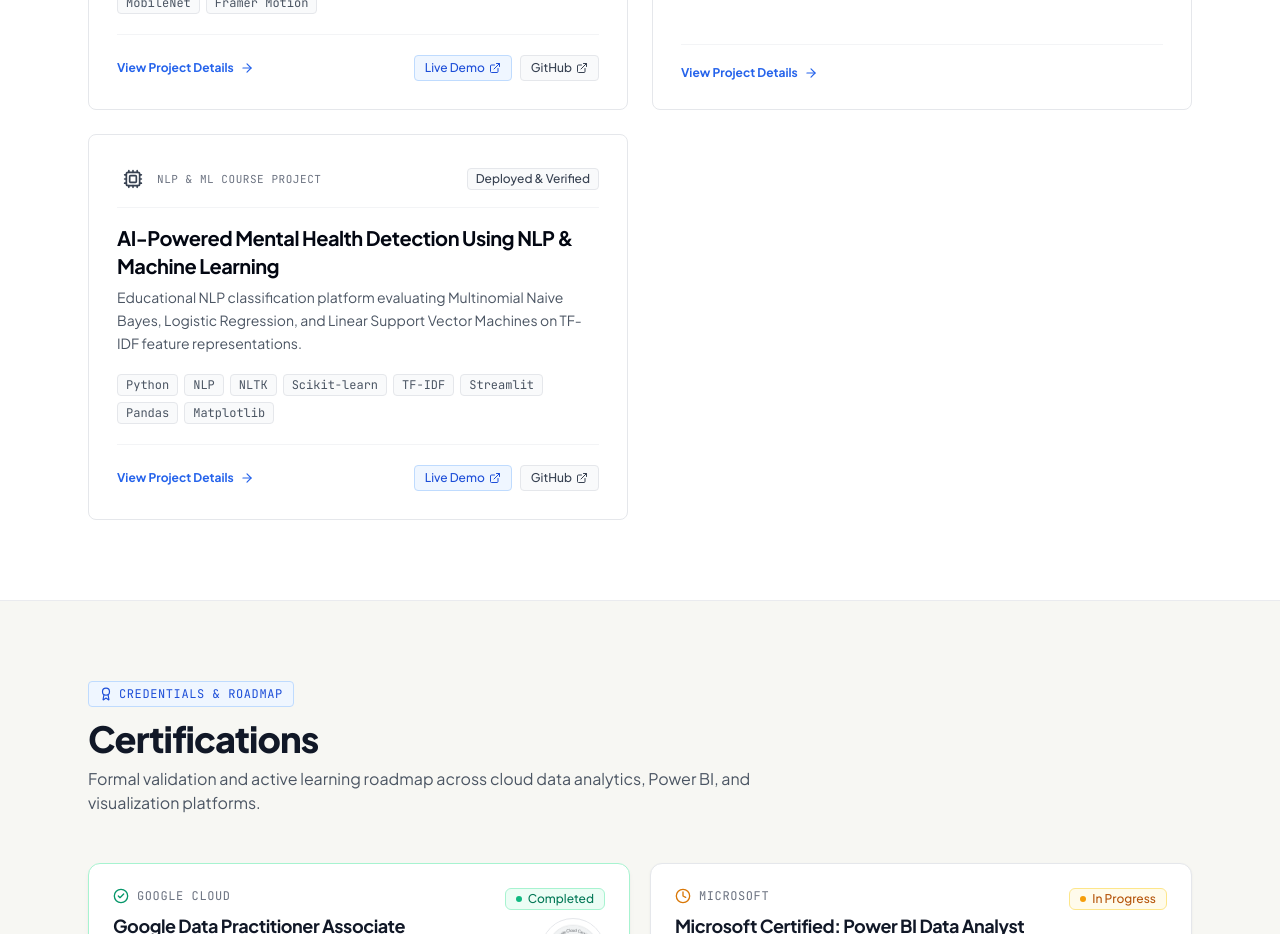
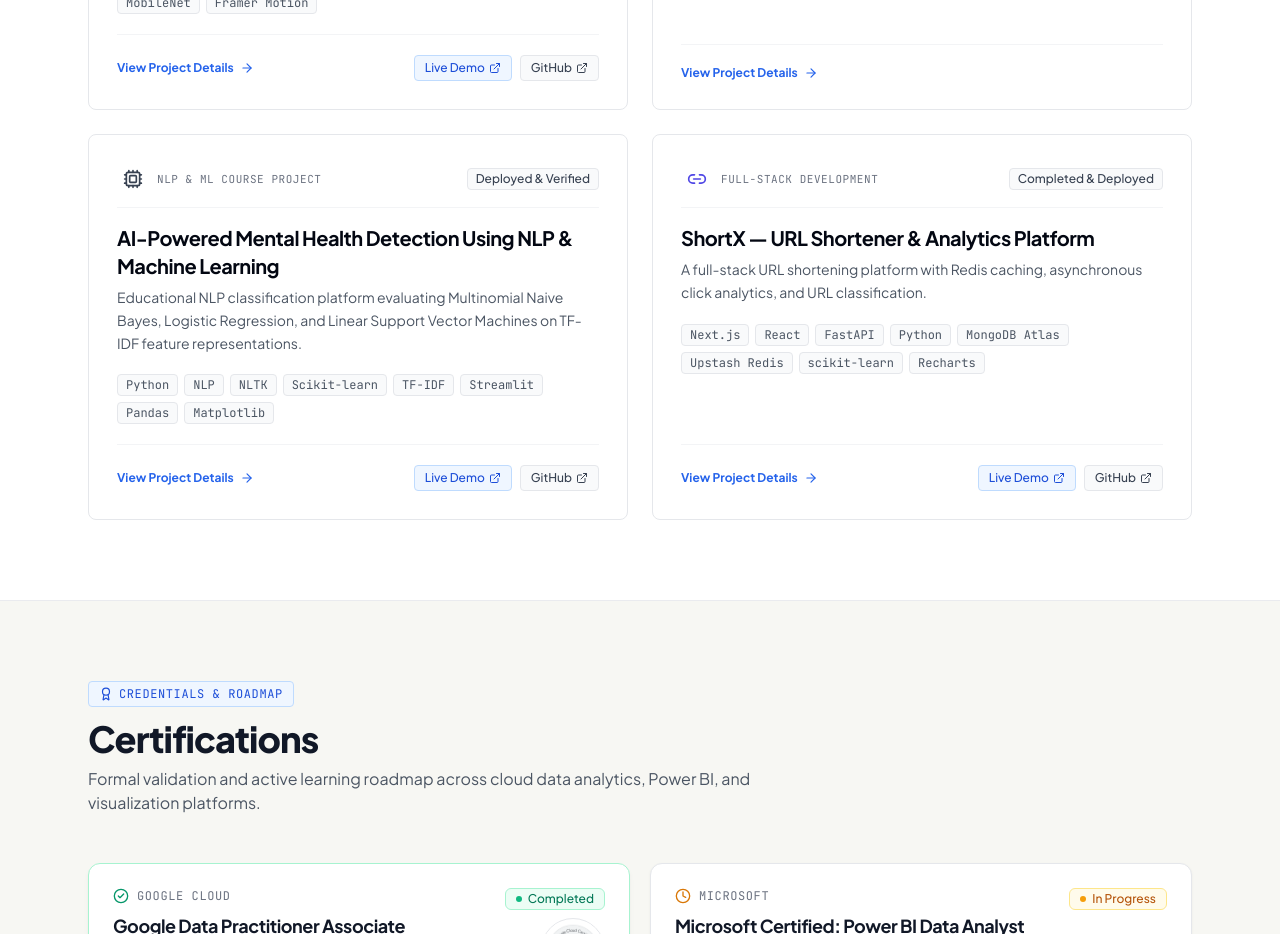
Before and after one commit to shubh201203/portfolio, a React (Vite) app: page / in a window 1280 px wide. Shown: the part 5640-6574 px from the top of the page. Built offline with nearby package versions, Linux system fonts and the light colour scheme.

Commit message:
feat: add ShortX project showcase card and architecture modal

```diff
--- a/src/App.jsx
+++ b/src/App.jsx
@@ -28,6 +28,7 @@ export default function App() {
         hash === 'product-analytics' ||
         hash === 'disaster-reporting' ||
         hash === 'wardrobewhiz' ||
+        hash === 'shortx' ||
         hash === 'emotion-music' ||
         hash === 'mental-health-detection'
       ) {
@@ -80,7 +81,7 @@ export default function App() {
       {activeCaseStudy === 'disaster-reporting' && (
         <DisasterReportingModal onClose={handleCloseCaseStudy} />
       )}
-      {(activeCaseStudy === 'wardrobewhiz' || activeCaseStudy === 'emotion-music' || activeCaseStudy === 'mental-health-detection') && (
+      {(activeCaseStudy === 'wardrobewhiz' || activeCaseStudy === 'shortx' || activeCaseStudy === 'emotion-music' || activeCaseStudy === 'mental-health-detection') && (
         <SecondaryProjectModal projectId={activeCaseStudy} onClose={handleCloseCaseStudy} />
       )}
     </div>
--- a/src/components/case-studies/SecondaryProjectModal.jsx
+++ b/src/components/case-studies/SecondaryProjectModal.jsx
@@ -158,6 +158,49 @@ export default function SecondaryProjectModal({ projectId, onClose }) {
           </div>
         )}
 
+        {/* ShortX Dedicated Section */}
+        {project.id === 'shortx' && (
+          <div className="space-y-6">
+            <section className="bg-white border border-gray-200 rounded-xl p-6 sm:p-8 shadow-card space-y-4">
+              <h2 className="text-lg font-bold text-gray-900 border-b border-gray-100 pb-3 flex items-center justify-between">
+                <span>System Architecture & Core Capabilities</span>
+                {project.links && (
+                  <div className="flex items-center gap-3">
+                    {project.links.live && (
+                      <a
+                        href={project.links.live}
+                        target="_blank"
+                        rel="noreferrer"
+                        className="text-xs font-mono font-bold text-blue-600 hover:text-blue-800 underline"
+                      >
+                        Live App ↗
+                      </a>
+                    )}
+                    {project.links.github && (
+                      <a
+                        href={project.links.github}
+                        target="_blank"
+                        rel="noreferrer"
+                        className="text-xs font-mono font-bold text-gray-700 hover:text-gray-950 underline"
+                      >
+                        GitHub ↗
+                      </a>
+                    )}
+                  </div>
+                )}
+              </h2>
+              <div className="grid grid-cols-1 sm:grid-cols-2 gap-3 pt-2 text-xs sm:text-sm">
+                {project.concepts.map((concept) => (
+                  <div key={concept} className="p-3.5 rounded-lg bg-gray-50 border border-gray-200 flex items-start gap-2.5">
+                    <CheckCircle2 className="w-4 h-4 text-indigo-600 flex-shrink-0 mt-0.5" />
+                    <span className="text-gray-800 font-medium leading-relaxed">{concept}</span>
+                  </div>
+                ))}
+              </div>
+            </section>
+          </div>
+        )}
+
         {/* Mental Health Detection Section */}
         {project.id === 'mental-health-detection' && (
           <div className="space-y-6">
--- a/src/components/projects/ProjectCard.jsx
+++ b/src/components/projects/ProjectCard.jsx
@@ -1,16 +1,18 @@
 import React from 'react';
-import { ArrowRight, Layers, Shield, Cpu, Sparkles, ExternalLink } from 'lucide-react';
+import { ArrowRight, Layers, Shield, Cpu, Sparkles, ExternalLink, Link2 } from 'lucide-react';
 import Badge from '../common/Badge';
 
 export default function ProjectCard({ project, onOpenCaseStudy }) {
   const isProductAnalytics = project.id === 'product-analytics';
   const isDisasterPlatform = project.id === 'disaster-reporting';
   const isWardrobeWhiz = project.id === 'wardrobewhiz';
+  const isShortX = project.id === 'shortx';
 
   const getCardIcon = () => {
     if (isProductAnalytics) return <Layers className="w-5 h-5 text-blue-600" />;
     if (isDisasterPlatform) return <Shield className="w-5 h-5 text-gray-700" />;
     if (isWardrobeWhiz) return <Sparkles className="w-5 h-5 text-amber-600" />;
+    if (isShortX) return <Link2 className="w-5 h-5 text-indigo-600" />;
     return <Cpu className="w-5 h-5 text-gray-700" />;
   };
 
--- a/src/components/projects/ProjectsSection.jsx
+++ b/src/components/projects/ProjectsSection.jsx
@@ -10,7 +10,7 @@ export default function ProjectsSection({ onOpenCaseStudy }) {
   const productAnalytics = projects.find((p) => p.id === 'product-analytics');
   const disasterReporting = projects.find((p) => p.id === 'disaster-reporting');
   const additionalProjects = projects.filter(
-    (p) => p.id === 'wardrobewhiz' || p.id === 'emotion-music' || p.id === 'mental-health-detection'
+    (p) => p.id === 'wardrobewhiz' || p.id === 'shortx' || p.id === 'emotion-music' || p.id === 'mental-health-detection'
   );
 
   return (
--- a/src/data/portfolioData.js
+++ b/src/data/portfolioData.js
@@ -563,6 +563,40 @@ export const portfolioData = {
         "Automated Unittest Suite (8 Tests: Inference, Probability Calibration & Fallback Cues)",
         "Full Streamlit Cloud Production Deployment with Integrated Crisis Resources"
       ]
+    },
+    {
+      id: "shortx",
+      title: "ShortX — URL Shortener & Analytics Platform",
+      shortTitle: "ShortX Shortener",
+      role: "Full-Stack Development",
+      priority: 7,
+      isFlagship: false,
+      status: "Completed & Deployed",
+      tagline: "A full-stack URL shortening platform with Redis caching, asynchronous click analytics, and URL classification.",
+      links: {
+        live: "https://shortx-url-shortener-1w5piewh6-shubh201203s-projects.vercel.app/",
+        github: "https://github.com/shubh201203/shortx-url-shortener"
+      },
+      techStack: [
+        "Next.js",
+        "React",
+        "FastAPI",
+        "Python",
+        "MongoDB Atlas",
+        "Upstash Redis",
+        "scikit-learn",
+        "Recharts"
+      ],
+      concepts: [
+        "URL Shortening & Collision-Resistant Token Generation: Generates unique 7-character alphanumeric identifiers with MongoDB index uniqueness validation.",
+        "Redis Cache-Aside Layer with Automatic TTL: Reads directly from Upstash Redis with 24-hour expiration for fast redirection, updating cache on misses.",
+        "Fail-Open Fault Tolerance: Non-blocking exception handling on Redis cache and rate-limit reads to prevent 500 errors during cache network latency.",
+        "Asynchronous Click Analytics: In-memory asyncio.Queue worker decoupling telemetry logging from the HTTP 307 redirect lifecycle.",
+        "Sliding-Window Rate Limiting: 100 requests/minute per-IP sliding threshold implemented via Redis Sorted Sets (ZSET).",
+        "Machine Learning URL Classification: Pre-trained Multinomial Naive Bayes model (TF-IDF character n-grams) scoring URL entropy at creation time.",
+        "Interactive Analytics Dashboard: Real-time Recharts line graph visualizing 7-day click volume trends alongside top 5 performing links.",
+        "Decoupled Cloud Architecture: Next.js frontend deployed on Vercel with FastAPI ASGI service on Render and Motor async MongoDB storage."
+      ]
     }
   ]
 };
```
